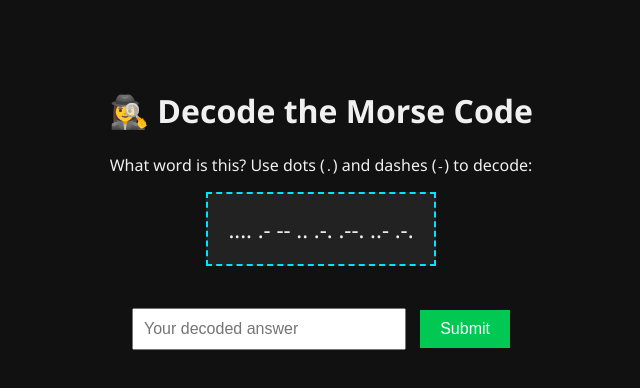
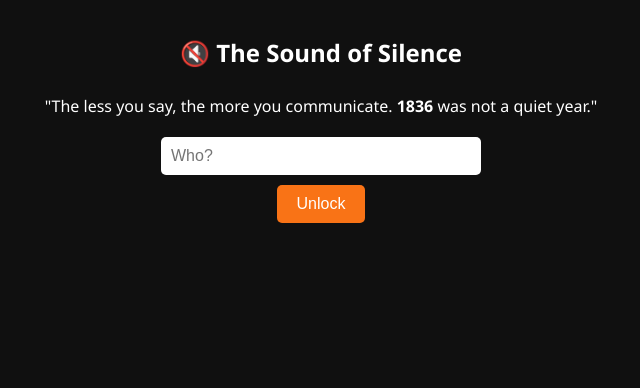
Before and after one commit to tusharsh21/Morse-Mystery, a plain HTML site: page index.html in a window 1280 px wide. Shown: the whole page, without its empty margins (319-959 px from the left). Drawn offline with Linux system fonts and the light colour scheme.

Commit message:
Update index.html

```diff
--- a/index.html
+++ b/index.html
@@ -1,74 +1,116 @@
 <!DOCTYPE html>
 <html lang="en">
 <head>
-  <meta charset="UTF-8">
-  <title>Morse Puzzle</title>
+  <meta charset="UTF-8" />
+  <meta name="viewport" content="width=device-width, initial-scale=1.0"/>
+  <title>The Sound of Silence</title>
   <style>
     body {
+      background-color: #101010;
+      color: #ffffff;
       font-family: 'Segoe UI', sans-serif;
-      background-color: #111;
-      color: #f0f0f0;
+      margin: 0;
+      padding: 20px;
+      display: flex;
+      flex-direction: column;
+      align-items: center;
+      justify-content: flex-start;
+      min-height: 100vh;
+    }
+
+    h1 {
       text-align: center;
-      padding-top: 60px;
+      font-size: 24px;
     }
-    .code-box {
-      background: #222;
-      border: 2px dashed #00e5ff;
-      display: inline-block;
-      padding: 20px;
-      font-size: 22px;
-      margin-bottom: 20px;
+
+    p, code, .hint, #result {
+      text-align: center;
+      margin: 10px 0;
+      max-width: 90%;
     }
+
     input {
+      width: 90%;
+      max-width: 300px;
       padding: 10px;
       font-size: 16px;
-      width: 250px;
+      border-radius: 5px;
+      border: none;
+      margin: 10px 0;
     }
+
     button {
       padding: 10px 20px;
       font-size: 16px;
-      background: #00c853;
+      border-radius: 5px;
+      background-color: #f97316;
       border: none;
       color: white;
-      margin-left: 10px;
+      margin-bottom: 20px;
       cursor: pointer;
     }
-    #feedback {
+
+    button:hover {
+      background-color: #ea580c;
+    }
+
+    #morseChallenge {
+      display: none;
       margin-top: 20px;
-      font-size: 18px;
+      text-align: center;
+    }
+
+    #finalSuccess {
+      color: #22c55e;
+      font-weight: bold;
+      margin-top: 10px;
+    }
+
+    .error {
+      color: #ef4444;
+      font-weight: bold;
     }
   </style>
 </head>
 <body>
+  <h1>🔇 The Sound of Silence</h1>
+  <p>"The less you say, the more you communicate. <strong>1836</strong> was not a quiet year."</p>
 
-  <h1>🕵️‍♀️ Decode the Morse Code</h1>
-  <p>What word is this? Use dots (<code>.</code>) and dashes (<code>-</code>) to decode:</p>
+  <input id="puzzleInput" placeholder="Who?" autocomplete="off"/>
+  <button onclick="checkAnswer()">Unlock</button>
 
-  <div class="code-box" id="morseDisplay">.... .- -- .. .-. .--. ..- .-.</div>
+  <p id="result" class="error"></p>
 
-  <br><br>
-
-  <input type="text" id="answer" placeholder="Your decoded answer" />
-  <button onclick="checkAnswer()">Submit</button>
-
-  <div id="feedback"></div>
+  <div id="morseChallenge">
+    <p>Correct. Now decode this:</p>
+    <code>.... .- -- .. .-. .--. ..- .-.</code>
+    <p class="hint">(Hint: Enter the decoded word)</p>
+    <input id="finalInput" placeholder="Your Answer" autocomplete="off"/>
+    <button onclick="checkMorse()">Submit</button>
+    <p id="finalSuccess"></p>
+  </div>
 
   <script>
-    const correctAnswer = "HAMIRPUR";
+    function checkAnswer() {
+      const ans = document.getElementById('puzzleInput').value.trim().toLowerCase();
+      const result = document.getElementById('result');
+      if (ans === 'morse' || ans === 'samuel morse') {
+        document.getElementById('morseChallenge').style.display = 'block';
+        result.innerText = '';
+      } else {
+        result.innerText = "❌ That's not who changed the silence.";
+      }
+    }
 
-    function checkAnswer() {
-      const userAnswer = document.getElementById('answer').value.trim().toUpperCase();
-      const feedback = document.getElementById('feedback');
-
-      if (userAnswer === correctAnswer) {
-        feedback.textContent = "✅ Correct! Welcome to the next level.";
-        feedback.style.color = "#00e676";
+    function checkMorse() {
+      const final = document.getElementById('finalInput').value.trim().toLowerCase();
+      const success = document.getElementById('finalSuccess');
+      if (final === 'hamirpur') {
+        success.innerText = "✅ Brilliant! You've cracked the Morse code. Your next puzzle awaits...";
       } else {
-        feedback.textContent = "❌ Not quite. Try decoding again.";
-        feedback.style.color = "#ff5252";
+        success.innerText = "❌ Incorrect. Try decoding the Morse again.";
       }
     }
   </script>
-
 </body>
 </html>
```
